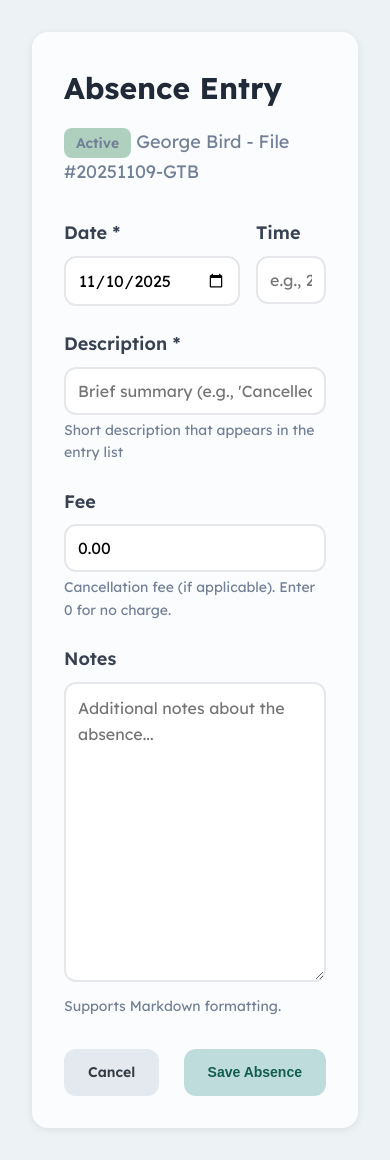
After one commit to rsembera/edgecase, a Flask app: page /client/2/absence in a window 390 px wide. The commit adds this page. Run offline with Flask 3, Linux system fonts and the light colour scheme; data comes from the database, SQL or seed files in the repository; both versions use the stored data as it was after the commit.

Commit message:
Add Absence entry type with calendar year tracking
Features:
- Absence entry form with date, time, description, fee, and notes
- Create and edit absence routes in app.py
- Absence filtering in client file view
- X Absences this year counter in Session History heading
- Absence badge in timeline (rose color)
- Fixed table column widths for consistent alignment across months
- Responsive column wrapping (Date, Description, Time, Details wrap; Class, Info truncate)

Database:
- Added absence_date and absence_time fields to entries table schema
- Added fields to migration system for automatic updates
- Added fields to optional_fields lists in add_entry/update_entry

UI:
- Date and time fields on same line in form
- Rose badge for absences in timeline
- Fee displayed in Info column
- Filter includes Absence checkbox (defaults to checked)

```diff
--- a/web/app.py
+++ b/web/app.py
@@ -230,7 +230,7 @@ def client_file(client_id):
 
     # Default: show all classes if none selected
     if not class_filter:
-        class_filter = ['session', 'consultation', 'communication']
+        class_filter = ['session', 'consultation', 'communication', 'absence']
 
     # Get profile entry separately (pinned at top)
     profile_entry = db.get_profile_entry(client_id)
@@ -238,10 +238,19 @@ def client_file(client_id):
     # Get ALL entries for this client (not just sessions)
     all_entries = db.get_client_entries(client_id)
 
+    # Get current time for calculations
+    from datetime import datetime
+    now = datetime.now()
+
     # Filter to get only sessions for counting (always count all, regardless of filter)
     session_entries = [e for e in all_entries if e['class'] == 'session']
     session_count = sum(1 for e in session_entries if not e.get('is_consultation'))
     consultation_count = sum(1 for e in session_entries if e.get('is_consultation'))
+
+    # Count absences for this calendar year only
+    year_start = int(datetime(now.year, 1, 1).timestamp())
+    absence_entries = [e for e in all_entries if e['class'] == 'absence' and (e.get('absence_date') or 0) >= year_start]
+    absence_count = len(absence_entries)
 
     # Filter entries by selected classes for display
     # Note: 'consultation' is a special case - it's a session with is_consultation=1
@@ -259,10 +268,8 @@ def client_file(client_id):
 
     # Group entries by year and month
     from collections import defaultdict
-    from datetime import datetime
 
-    # Get current year and month for default expand state
-    now = datetime.now()
+    # Get current year and month for default expand state (reuse now from above)
     current_year = now.year
     current_month = now.month
 
@@ -276,6 +283,8 @@ def client_file(client_id):
             date_field = entry['session_date']
         elif entry['class'] == 'communication' and entry.get('comm_date'):
             date_field = entry['comm_date']
+        elif entry['class'] == 'absence' and entry.get('absence_date'):
+            date_field = entry['absence_date']
         # Add more entry types here as we implement them
 
         if date_field:
@@ -297,6 +306,8 @@ def client_file(client_id):
                     return e.get('session_date', 0)
                 elif e['class'] == 'communication':
                     return e.get('comm_date', 0)
+                elif e['class'] == 'absence':
+                    return e.get('absence_date', 0)
                 return 0
 
             month_entries = sorted(year_dict[year][month],
@@ -328,6 +339,7 @@ def client_file(client_id):
                          entries_by_year=entries_by_year,
                          session_count=session_count,
                          consultation_count=consultation_count,
+                         absence_count=absence_count,
                          class_filter=class_filter)
 
 @app.route('/client/<int:client_id>/change_type', methods=['POST'])
@@ -703,6 +715,112 @@ def edit_communication(client_id, entry_id):
                          has_links=has_links,
                          linked_clients=linked_clients)
 
+@app.route('/client/<int:client_id>/absence', methods=['GET', 'POST'])
+def create_absence(client_id):
+    """Create a new absence entry for a client."""
+    client = db.get_client(client_id)
+    if not client:
+        return "Client not found", 404
+
+    client_type = db.get_client_type(client['type_id'])
+
+    if request.method == 'POST':
+        # Convert date string to Unix timestamp
+        absence_date_str = request.form.get('absence_date')
+        absence_date_timestamp = None
+        if absence_date_str:
+            from datetime import datetime
+            date_obj = datetime.strptime(absence_date_str, '%Y-%m-%d')
+            absence_date_timestamp = int(date_obj.timestamp())
+
+        # Prepare absence data
+        absence_data = {
+            'client_id': client_id,
+            'class': 'absence',
+            'description': request.form['description'],
+            'absence_date': absence_date_timestamp,
+            'absence_time': request.form.get('absence_time', ''),
+            'fee': float(request.form.get('fee', 0)),
+            'content': request.form.get('content', '')
+        }
+
+        # Save absence
+        db.add_entry(absence_data)
+
+        # TODO: Handle link_entry checkbox when linking is implemented
+
+        return redirect(url_for('client_file', client_id=client_id))
+
+    # GET - show form
+    from datetime import date
+    today = date.today().strftime('%Y-%m-%d')
+
+    # TODO: Check if client has links
+    has_links = False
+    linked_clients = []
+
+    return render_template('entry_forms/absence.html',
+                         client=client,
+                         client_type=client_type,
+                         today=today,
+                         has_links=has_links,
+                         linked_clients=linked_clients)
+
+@app.route('/client/<int:client_id>/absence/<int:entry_id>', methods=['GET', 'POST'])
+def edit_absence(client_id, entry_id):
+    """Edit existing absence entry."""
+    client = db.get_client(client_id)
+    if not client:
+        return "Client not found", 404
+
+    client_type = db.get_client_type(client['type_id'])
+    absence = db.get_entry(entry_id)
+
+    if not absence or absence['class'] != 'absence':
+        return "Absence not found", 404
+
+    if request.method == 'POST':
+        # Convert date string to Unix timestamp
+        absence_date_str = request.form.get('absence_date')
+        absence_date_timestamp = None
+        if absence_date_str:
+            from datetime import datetime
+            date_obj = datetime.strptime(absence_date_str, '%Y-%m-%d')
+            absence_date_timestamp = int(date_obj.timestamp())
+
+        # Prepare updated absence data
+        absence_data = {
+            'description': request.form['description'],
+            'absence_date': absence_date_timestamp,
+            'absence_time': request.form.get('absence_time', ''),
+            'fee': float(request.form.get('fee', 0)),
+            'content': request.form.get('content', '')
+        }
+
+        # Save updated absence
+        db.update_entry(entry_id, absence_data)
+
+        # TODO: Handle link_entry checkbox when linking is implemented
+
+        return redirect(url_for('client_file', client_id=client_id))
+
+    # GET - show form with existing data
+    # Convert timestamp back to date string
+    from datetime import datetime
+    absence_date = datetime.fromtimestamp(absence['absence_date']).strftime('%Y-%m-%d') if absence.get('absence_date') else None
+
+    # TODO: Check if client has links
+    has_links = False
+    linked_clients = []
+
+    return render_template('entry_forms/absence.html',
+                         client=client,
+                         client_type=client_type,
+                         entry=absence,
+                         absence_date=absence_date,
+                         has_links=has_links,
+                         linked_clients=linked_clients)
+
 @app.route('/types')
 def manage_types():
     """Manage client types."""
--- /dev/null
+++ b/web/templates/entry_forms/absence.html
@@ -0,0 +1,228 @@
+{% extends "base.html" %}
+
+{% block title %}{% if entry %}Edit{% else %}Create{% endif %} Absence - {{ client.first_name }} {{ client.last_name }}{% endblock %}
+
+{% block extra_css %}
+<style>
+    .form-group {
+        margin-bottom: 1.5rem;
+    }
+
+    .form-group label {
+        display: block;
+        font-weight: 600;
+        margin-bottom: 0.5rem;
+        color: #374151;
+    }
+
+    .form-group input,
+    .form-group select,
+    .form-group textarea {
+        width: 100%;
+        padding: 0.75rem;
+        border: 2px solid #E5E7EB;
+        border-radius: 0.75rem;
+        font-size: 1rem;
+        font-family: 'Lexend', sans-serif;
+        transition: border-color 0.2s;
+    }
+
+    .form-group input:focus,
+    .form-group select:focus,
+    .form-group textarea:focus {
+        outline: none;
+        border-color: #1F8F74;
+        box-shadow: 0 0 0 3px rgba(31,143,116,0.1);
+    }
+
+    .form-group textarea {
+        min-height: 300px;
+        resize: vertical;
+        font-family: 'Lexend', monospace;
+        line-height: 1.6;
+    }
+
+    .form-actions {
+        display: flex;
+        gap: 1rem;
+        justify-content: flex-end;
+        margin-top: 2rem;
+    }
+
+    .btn-cancel {
+        padding: 0.75rem 1.5rem;
+        background: #E3E9EE;
+        color: #323B45;
+        text-decoration: none;
+        border-radius: 0.75rem;
+        border: none;
+        font-size: 0.875rem;
+        font-weight: 600;
+        cursor: pointer;
+        transition: all 0.2s;
+    }
+
+    .btn-cancel:hover {
+        background: #DEE2E6;
+    }
+
+    .btn-save {
+        padding: 0.75rem 1.5rem;
+        background: #BFDCDC;
+        color: #115D4F;
+        border-radius: 0.75rem;
+        border: none;
+        font-size: 0.875rem;
+        font-weight: 600;
+        cursor: pointer;
+        transition: all 0.2s;
+    }
+
+    .btn-save:hover {
+        background: #9FCFC0;
+        transform: translateY(-1px);
+    }
+
+    .helper-text {
+        font-size: 0.875rem;
+        color: #718096;
+        margin-top: 0.25rem;
+    }
+
+    .type-badge {
+        display: inline-block;
+        padding: 0.25rem 0.75rem;
+        border-radius: 0.5rem;
+        font-size: 0.875rem;
+        font-weight: 600;
+    }
+</style>
+{% endblock %}
+
+{% block content %}
+
+<div class="card" style="max-width: 900px; margin: 0 auto;">
+    <div style="display: flex; justify-content: space-between; align-items: start; margin-bottom: 2rem;">
+        <div>
+            <h2>Absence Entry</h2>
+            <p style="color: #718096;">
+                <span class="type-badge" style="background-color: {{ client_type['color'] }}">
+                    {{ client_type['name'] }}
+                </span>
+                {{ client['first_name'] }} {{ client['last_name'] }} - File #{{ client['file_number'] }}
+            </p>
+        </div>
+    </div>
+
+    <form method="POST">
+        <!-- Date and Time on same line -->
+        <div style="display: grid; grid-template-columns: 1fr 1fr; gap: 1rem; margin-bottom: 1.5rem;">
+            <div class="form-group" style="margin-bottom: 0;">
+                <label for="absence_date">Date *</label>
+                <input type="date"
+                       id="absence_date"
+                       name="absence_date"
+                       value="{% if entry %}{{ absence_date }}{% else %}{{ today }}{% endif %}"
+                       required>
+            </div>
+
+            <div class="form-group" style="margin-bottom: 0;">
+                <label for="absence_time">Time</label>
+                <input type="text"
+                       id="absence_time"
+                       name="absence_time"
+                       value="{{ entry.absence_time if entry else '' }}"
+                       placeholder="e.g., 2:00 PM">
+            </div>
+        </div>
+
+        <!-- Description -->
+        <div class="form-group">
+            <label for="description">Description *</label>
+            <input type="text"
+                   id="description"
+                   name="description"
+                   value="{{ entry.description if entry else '' }}"
+                   placeholder="Brief summary (e.g., 'Cancelled - sick', 'No-show')"
+                   required>
+            <div class="helper-text">Short description that appears in the entry list</div>
+        </div>
+
+        <!-- Fee -->
+        <div class="form-group">
+            <label for="fee">Fee</label>
+            <input type="number"
+                   id="fee"
+                   name="fee"
+                   value="{{ '%.2f'|format(entry.fee) if entry and entry.fee else '0.00' }}"
+                   step="0.01"
+                   min="0"
+                   placeholder="0.00">
+            <div class="helper-text">Cancellation fee (if applicable). Enter 0 for no charge.</div>
+        </div>
+
+        <!-- Content -->
+        <div class="form-group">
+            <label for="content">Notes</label>
+            <textarea id="content"
+                      name="content"
+                      placeholder="Additional notes about the absence...">{{ entry.content if entry else '' }}</textarea>
+            <div class="helper-text">
+                Supports Markdown formatting.
+            </div>
+        </div>
+
+        <!-- Link Toggle (only show if client has links) -->
+        {% if has_links %}
+        <div class="form-group">
+            <label style="display: flex; align-items: center; cursor: pointer;">
+                <input type="checkbox"
+                       name="link_entry"
+                       value="1"
+                       {% if entry and entry.is_linked %}checked{% endif %}
+                       style="width: auto; margin-right: 0.5rem;">
+                <span>Create copy in linked client files</span>
+            </label>
+            <div class="helper-text">
+                This client is linked to: {{ linked_clients|join(', ') }}
+            </div>
+        </div>
+        {% endif %}
+
+        <!-- Form Actions -->
+        <div class="form-actions" style="justify-content: space-between;">
+            <a href="{{ url_for('client_file', client_id=client['id']) }}" class="btn-cancel">Cancel</a>
+            <button type="submit" class="btn-save">Save Absence</button>
+        </div>
+    </form>
+</div>
+
+<script>
+// Auto-expanding textarea
+const textarea = document.getElementById('content');
+const maxHeight = 600; // About 30-35 lines
+
+function autoResize() {
+    // Reset height to auto to get the correct scrollHeight
+    textarea.style.height = 'auto';
+
+    // Set new height, but don't exceed maxHeight
+    const newHeight = Math.min(textarea.scrollHeight, maxHeight);
+    textarea.style.height = newHeight + 'px';
+
+    // Add scrollbar if content exceeds maxHeight
+    if (textarea.scrollHeight > maxHeight) {
+        textarea.style.overflowY = 'scroll';
+    } else {
+        textarea.style.overflowY = 'hidden';
+    }
+}
+
+// Run on page load (for edit mode with existing content)
+autoResize();
+
+// Run on input
+textarea.addEventListener('input', autoResize);
+</script>
+
+{% endblock %}
```
Also changed, not shown: core/database.py (+9 -1 lines), web/templates/client_file.html (+66 -3 lines), data/edgecase.db.
